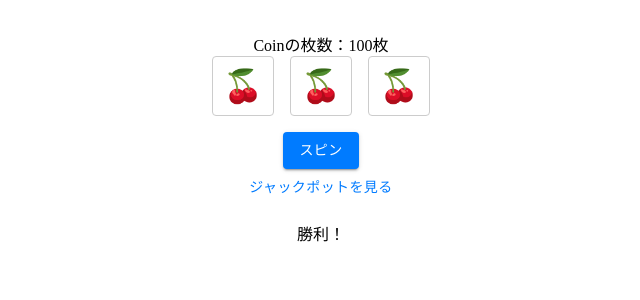
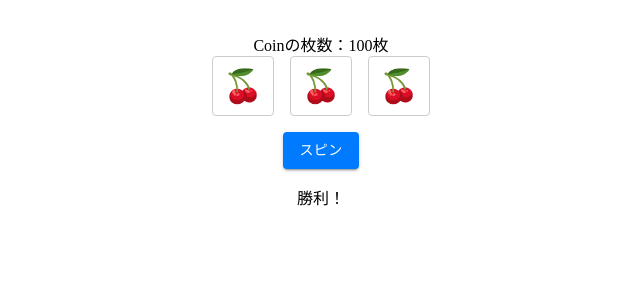
Before and after one commit to kouji0705/react_slot_machine, a React (Create React App) app: page / in a window 1280 px wide. Shown: the top 300 px of the page, without its empty margins (319-959 px from the left). Built offline with nearby package versions, Linux system fonts and the light colour scheme.

Commit message:
fix: JackPot判定

```diff
--- a/src/components/SlotMachine.tsx
+++ b/src/components/SlotMachine.tsx
@@ -43,10 +43,7 @@ export const SlotMachine: React.FC = () => {
       >
         スピン
       </Button>
-      <div>
-        <Button onClick={handleOpenDialog}>ジャックポットを見る</Button>
-        {showDialog && <JackpotDialog />}
-      </div>
+      {isJackpot && <JackpotDialog />}
       {isWin && <Box sx={{marginTop: 2}}>勝利！</Box>}
       {isJackpot && <Box sx={{marginTop: 2}}>ジャックポット！</Box>}
     </Box>
--- a/src/components/const.ts
+++ b/src/components/const.ts
@@ -25,11 +25,11 @@ export const SYMBOLS: SymbolTile[] = [
     label: CHERRY_SYMBOL,
     point: 10,
   },
-  {
-    id: LEMON_ID,
-    label: LEMON_SYMBOL,
-    point: 10,
-  },
+  //   {
+  //     id: LEMON_ID,
+  //     label: LEMON_SYMBOL,
+  //     point: 10,
+  //   },
   //   {
   //     id: ORANGE_ID,
   //     label: ORANGE_SYMBOL,
--- a/src/components/func.ts
+++ b/src/components/func.ts
@@ -11,7 +11,10 @@ export const spinReels = (
   );
 
   const hasWildCard = newReels.some((tile) => tile.id === WILD_CARD_ID);
-  const isJackpot = newReels.every((tile) => tile.id === SEVEN_CARD_ID);
+  const isJackpot =
+    newReels.every(
+      (tile) => tile.id === SEVEN_CARD_ID || tile.id === WILD_CARD_ID
+    ) && newReels.some((tile) => tile.id === SEVEN_CARD_ID);
 
   let win = false;
   let points = 0;
```
